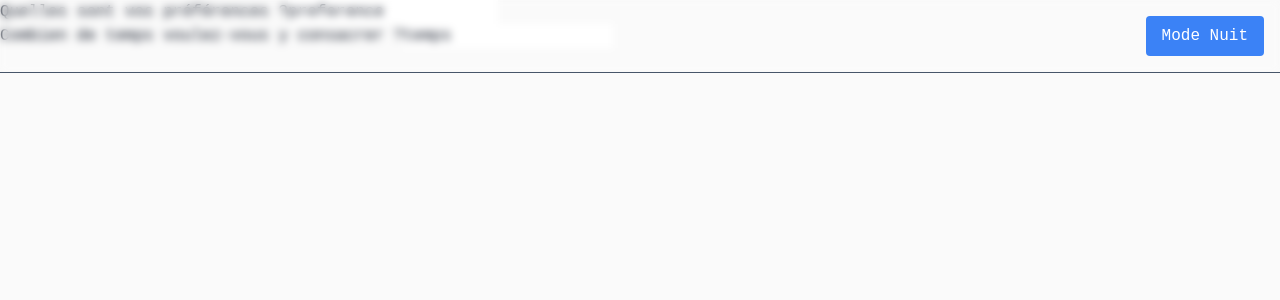
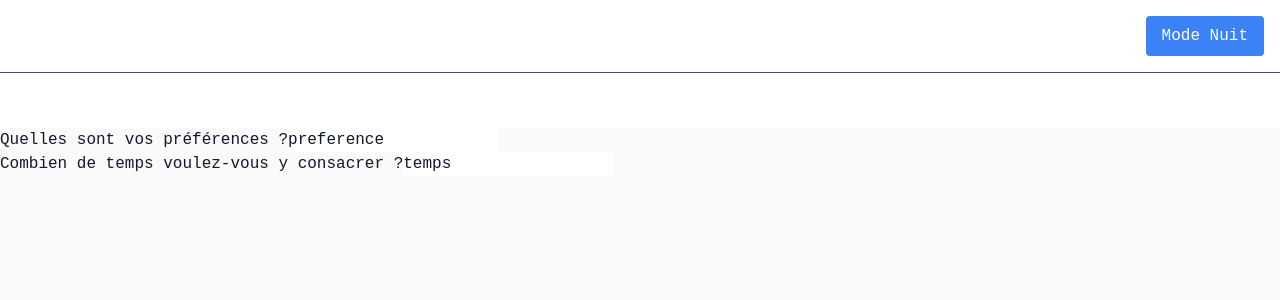
Before and after one commit to arowana755/ExempleNextJs, a Next.js app: page / in a window 1280 px wide. Shown: the top 300 px of the page. Built offline with nearby package versions, Linux system fonts and the light colour scheme.

Commit message:
Update globals.css

```diff
--- a/src/app/globals.css
+++ b/src/app/globals.css
@@ -75,3 +75,8 @@ body {
 span {
   background-color: gray;
 }
+
+main {
+  margin-top: 10%;
+  height: 90%;
+}
```
